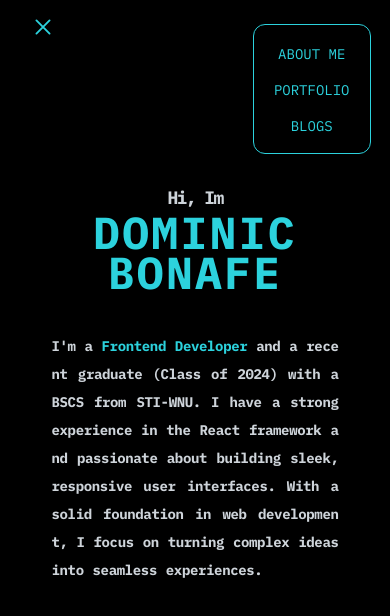
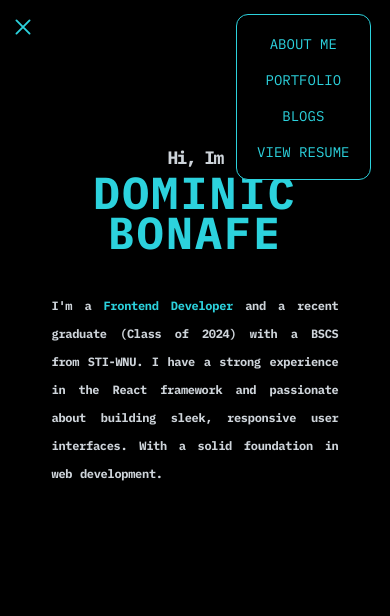
Before and after one commit to DominicYonce22/Portfolio, a React (Vite) app: page / in a window 390 px wide. Both pictures are taken after a click on the element 43 px from the left and 30 px from the top of the page. Shown: the top 616 px of the page. Built offline with nearby package versions, Linux system fonts and the light colour scheme.

Commit message:
fixed smaller breakpoint layout

```diff
--- a/src/components/Header.jsx
+++ b/src/components/Header.jsx
@@ -16,7 +16,7 @@ function Header() {
   }, []);
 
   return (
-    <header className="sticky top-0 z-50 h-24 w-full justify-center bg-black px-14 py-9 oldPhone:px-7 oldPhone:py-3 lg:flex">
+    <header className="sticky top-0 z-50 w-full justify-center bg-black px-14 py-9 oldPhone:h-14 oldPhone:px-2 oldPhone:py-3 sm:px-7 md:h-24 lg:flex">
       <menu
         className={`${openMenu ? "top-[25%] border-[1px] border-[#2cd2dd]" : "top-[-100vw]"} absolute right-[5%] z-50 rounded-xl bg-black px-3 py-4 md:static md:my-auto md:rounded-none md:border-none md:p-0`}
       >
@@ -30,6 +30,18 @@ function Header() {
           <li>
             <HeaderLink openMenu={openMenu} text="Blogs" path="blogs" />
           </li>
+          {openMenu && (
+            <li>
+              <a
+                href="/Resume.pdf"
+                target="_blank"
+                rel="noopener noreferrer"
+                className={`rounded-sm ${openMenu ? "rounded-none border-none transition-all duration-75 hover:shadow-[0_1px_0_0_#23a8b1]" : "border-[#2cd2dd]"} bg-transparent px-3 py-2 text-xs uppercase text-[#2cd2dd] hover:border-[#23a8b1] hover:text-[#23a8b1] oldPhone:px-2 oldPhone:py-1 android:text-sm md:text-lg`}
+              >
+                View Resume
+              </a>
+            </li>
+          )}
         </div>
       </menu>
 
--- a/src/components/PortfolioCard.jsx
+++ b/src/components/PortfolioCard.jsx
@@ -36,13 +36,13 @@ export default function PortfolioCard({ proj }) {
   });
 
   return (
-    <div className="flex h-[70vh] w-full flex-col justify-between border border-[#2cd2dd] p-4 lg:gap-8">
+    <div className="flex w-full flex-col justify-between gap-4 border border-[#2cd2dd] p-4 lg:gap-8">
       <img className="h-[40]" src={proj.image} ref={image} />
       <div className="flex h-[50%] flex-col oldPhone:justify-center lg:justify-between">
-        <h3 className="text-left font-bold uppercase oldPhone:mb-3 oldPhone:text-2xl lg:mb-0 lg:pt-5 lg:text-xl xl:text-2xl">
+        <h3 className="text-left font-bold uppercase oldPhone:mb-3 oldPhone:text-xl lg:mb-0 lg:pt-5 lg:text-xl xl:text-2xl">
           {proj.name}
         </h3>
-        <p className="text-left text-base font-medium leading-relaxed sm:mb-4 md:mb-0 lg:text-sm lg:leading-loose">
+        <p className="text-left text-base font-medium leading-relaxed oldPhone:text-xs oldPhone:leading-[2] sm:mb-4 md:mb-0 lg:text-sm">
           {proj.description}
         </p>
       </div>
--- a/src/pages/blogs/BlogsLayout.jsx
+++ b/src/pages/blogs/BlogsLayout.jsx
@@ -41,7 +41,7 @@ export default function BlogsLayout() {
           </div>
 
           <h3 className="col-span-2 flex flex-col justify-center uppercase oldPhone:col-start-1 oldPhone:row-start-1 oldPhone:mb-8 oldPhone:text-[14px] android:mb-0 sm:text-[24px] md:row-span-1 md:row-start-1 md:text-[27px] lg:text-3xl xl:col-start-2 xl:text-4xl">
-            <p className="mb-2 oldPhone:text-[15px] oldPhone:font-extrabold sm:text-lg lg:text-3xl">
+            <p className="mb-2 oldPhone:text-[12px] oldPhone:font-extrabold android:text-[14px] sm:text-lg lg:text-3xl">
               {blogs[0].title}
             </p>
             <p className="font-light oldPhone:text-[11px] android:text-[.75rem] sm:text-lg lg:text-xl">{`Author: ${blogs[0].author.name}`}</p>
@@ -54,7 +54,7 @@ export default function BlogsLayout() {
             <button
               ref={buttonRef}
               onClick={() => handleSelectBlog(blogs[0])}
-              className="my-auto flex items-center gap-2 bg-[#2cd2dd] px-2 py-1 text-black oldPhone:mx-auto oldPhone:h-8 oldPhone:w-[41%] android:w-[8.5rem] android:justify-center sm:w-fit sm:self-start md:ml-0"
+              className="my-auto flex shrink-0 items-center gap-2 bg-[#2cd2dd] px-2 py-1 text-black oldPhone:mx-auto oldPhone:h-8 android:justify-center sm:w-fit sm:self-start md:ml-0"
             >
               <p>Read blog</p>
               <span className="flex items-center">
--- a/src/pages/home/Hero.jsx
+++ b/src/pages/home/Hero.jsx
@@ -74,9 +74,9 @@ export default function Hero() {
   return (
     <section
       ref={container}
-      className="relative h-screen bg-black py-16 sm:py-24"
+      className="relative h-screen bg-black py-0 sm:py-24"
     >
-      <div className="h-full bg-black py-[3rem] text-justify text-[2rem] tracking-tighter backdrop-blur-md oldPhone:mx-auto oldPhone:w-[90%] oldPhone:py-6 md:py-16">
+      <div className="h-full bg-black py-[3rem] text-justify text-[2rem] tracking-tighter backdrop-blur-md oldPhone:mx-auto oldPhone:w-[90%] oldPhone:pt-[5.5rem] md:py-16">
         <div
           ref={hoverContent}
           className="oldPhone:text-base oldPhone:font-bold"
@@ -88,13 +88,12 @@ export default function Hero() {
             Dominic Bonafe
           </h1>
 
-          <p className="bg mb-2 w-full text-sm leading-normal text-[#ced4da] oldPhone:mb-10 oldPhone:break-all oldPhone:px-8 oldPhone:text-sm oldPhone:leading-[2.2] oldPhone:tracking-[0.5px] oldPhone:[word-spacing:0.8px] android:mb-16 android:leading-7 android:tracking-tight sm:px-[8%] sm:text-lg sm:leading-8 md:mb-14 md:text-xl md:font-normal md:leading-10 md:tracking-[-2px] lg:px-32 lg:text-2xl lg:font-normal lg:leading-[45px] lg:tracking-[-3px]">
+          <p className="bg mb-2 w-full text-sm leading-normal text-[#ced4da] oldPhone:mb-10 oldPhone:px-8 oldPhone:text-xs oldPhone:leading-[2.2] oldPhone:tracking-[0px] oldPhone:[word-spacing:0.8px] android:mb-16 android:leading-7 android:tracking-tight sm:px-[8%] sm:text-lg sm:leading-8 md:mb-14 md:text-xl md:font-normal md:leading-10 md:tracking-[-2px] lg:px-32 lg:text-2xl lg:font-normal lg:leading-[45px] lg:tracking-[-3px]">
             I'm a<span className="text-[#2cd2dd]"> Frontend Developer</span> and
             a recent graduate (Class of 2024) with a BSCS from STI-WNU. I have a
             strong experience in the React framework and passionate about
             building sleek, responsive user interfaces. With a solid foundation
-            in web development, I focus on turning complex ideas into seamless
-            experiences.
+            in web development.
           </p>
         </div>
       </div>
@@ -119,13 +118,12 @@ export default function Hero() {
             Dominic Bonafe
           </h1>
 
-          <p className="android:text-md bg mb-2 w-full text-sm leading-normal text-black oldPhone:mb-10 oldPhone:break-all oldPhone:px-8 oldPhone:text-sm oldPhone:leading-[2.2] oldPhone:tracking-[0.5px] oldPhone:[word-spacing:0.8px] android:mb-16 android:font-bold android:leading-7 android:tracking-tight sm:px-[8%] sm:text-lg sm:leading-8 md:mb-14 md:text-xl md:font-normal md:leading-10 md:tracking-[-2px] lg:px-32 lg:text-2xl lg:font-normal lg:leading-[45px] lg:tracking-[-3px]">
+          <p className="android:text-md bg mb-2 w-full text-justify text-sm font-bold leading-normal text-black oldPhone:mb-10 oldPhone:px-8 oldPhone:text-xs oldPhone:leading-[2.2] oldPhone:tracking-[0px] oldPhone:[word-spacing:0.8px] android:mb-16 android:leading-7 android:tracking-tight sm:px-[8%] sm:text-lg sm:leading-8 md:mb-14 md:text-xl md:font-normal md:leading-10 md:tracking-[-2px] lg:px-32 lg:text-2xl lg:font-normal lg:leading-[45px] lg:tracking-[-3px]">
             I'm a<span className="text-white"> Frontend Developer</span> and a
             recent graduate (Class of 2024) with a BSCS from STI-WNU. I have a
             strong experience in the React framework and passionate about
             building sleek, responsive user interfaces. With a solid foundation
-            in web development, I focus on turning complex ideas into seamless
-            experiences.
+            in web development.
           </p>
         </div>
       </div>
--- a/src/pages/home/SkillsCarousel.jsx
+++ b/src/pages/home/SkillsCarousel.jsx
@@ -28,7 +28,7 @@ function SkillsCarousel({ skills }) {
               }}
             >
               <div className="h-full w-full border-[1px] border-[#2cd2dd] p-8 text-[#2cd2dd]">
-                <h3 className="text-bold mb-2 oldPhone:text-xl">
+                <h3 className="text-bold mb-2 oldPhone:text-base">
                   {skills[index].title}
                 </h3>
                 <sub className="mb-11 text-gray-400 oldPhone:hidden oldPhone:text-justify android:block android:text-left android:text-sm android:tracking-tighter">
@@ -38,13 +38,13 @@ function SkillsCarousel({ skills }) {
                   <ion-icon name={skills[index].icon}></ion-icon>
                 </span>
 
-                <ul className="flex list-none flex-col gap-3">
+                <ul className="flex list-none flex-col gap-7">
                   {skills[index].qualities.map((q, index) => (
                     <li
                       key={index}
-                      className="flex gap-2 oldPhone:text-[12px] android:text-sm"
+                      className="flex items-center gap-2 font-bold uppercase oldPhone:text-[10px] sm:text-sm"
                     >
-                      <span className="text-bold">
+                      <span className="text-bold flex items-center oldPhone:text-xl">
                         <ion-icon name="checkmark-circle-outline"></ion-icon>
                       </span>
                       {q}
--- a/src/pages/home/TrackRecord.jsx
+++ b/src/pages/home/TrackRecord.jsx
@@ -88,7 +88,7 @@ export default function TrackRecord() {
   return (
     <div
       ref={scrollEl}
-      className="grid h-screen w-full bg-black px-10 pt-24 text-[#2cd2dd] oldPhone:grid-cols-2 oldPhone:grid-rows-[2fr_repeat(3,_1fr)_2fr] oldPhone:pb-16 oldPhone:text-xs android:text-sm sm:pb-24 sm:text-lg lg:grid-cols-4 lg:grid-rows-[3fr_2fr_9fr] lg:pb-9 lg:text-xl xl:text-2xl"
+      className="grid h-screen w-full bg-black pt-24 text-[#2cd2dd] oldPhone:grid-cols-2 oldPhone:grid-rows-[2fr_repeat(3,_1fr)_2fr] oldPhone:px-5 oldPhone:pb-16 oldPhone:text-[10px] android:text-[.80rem] sm:px-10 sm:pb-24 sm:text-lg lg:grid-cols-4 lg:grid-rows-[3fr_2fr_9fr] lg:pb-9 lg:text-xl xl:text-2xl"
     >
       <div className="col-span-full flex items-center oldPhone:row-start-6 oldPhone:mt-10 oldPhone:flex oldPhone:justify-center lg:row-start-1 lg:justify-end lg:pt-0">
         <div className="w-fit overflow-hidden">
@@ -160,9 +160,8 @@ export default function TrackRecord() {
         </div>
       </div>
       <div className="col-span-2 flex flex-col items-end justify-end overflow-hidden oldPhone:row-start-1 oldPhone:justify-center lg:col-span-2 lg:col-start-3 lg:row-span-2 lg:row-start-3">
-        <div className="flex items-center space-x-5 oldPhone:text-4xl android:text-5xl lg:flex-col lg:items-end lg:justify-end">
+        <div className="flex items-center space-x-5 oldPhone:text-3xl android:text-4xl lg:flex-col lg:items-end lg:justify-end">
           {" "}
-          {/* Inline alignment for Track & Record */}
           <div
             ref={track}
             className="bg font-bold uppercase leading-[.76] oldPhone:text-start sm:text-6xl lg:text-8xl xl:text-[10rem]"
```
